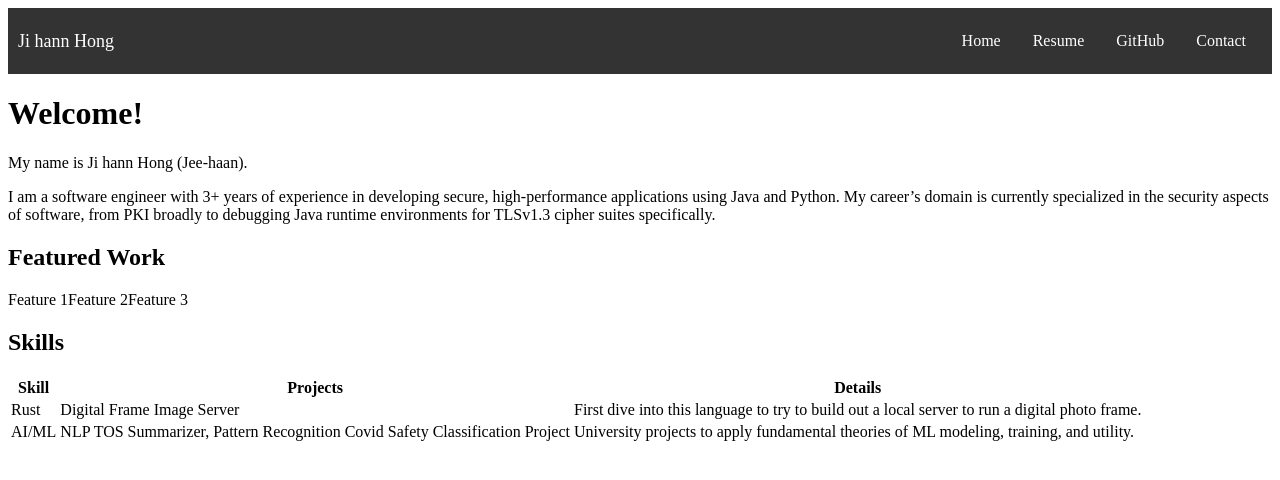
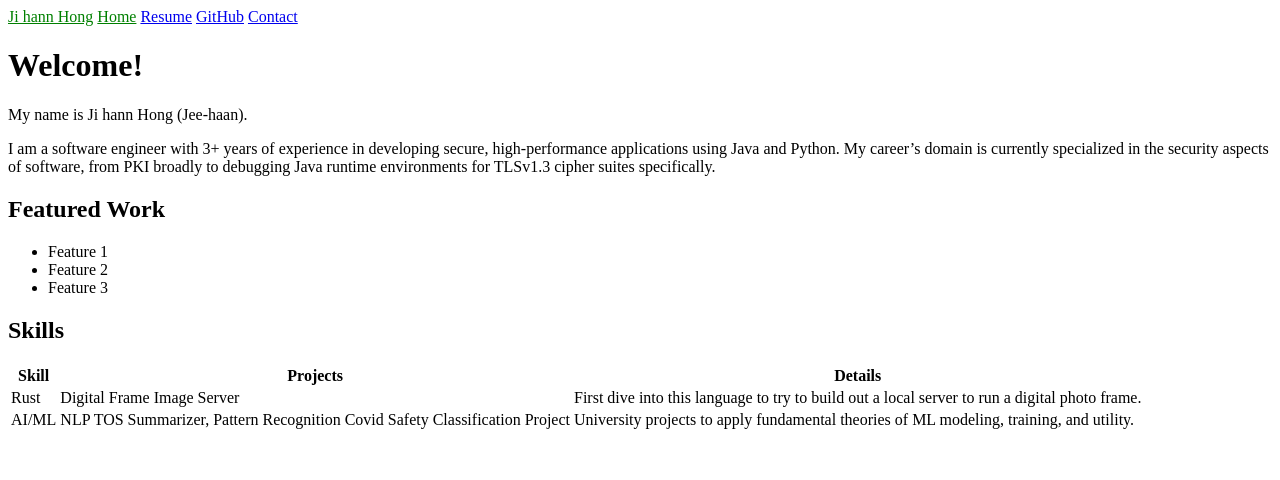
Before and after one commit to jhong16/My-Github-Page, a Jekyll site: the page built from index.md, in a window 1280 px wide. Shown: the top 480 px of the page. Built offline with Jekyll 4.4.1, drawn with Linux system fonts in a browser that asks for light colours.

Commit message:
HTML Formatting Cleanup

```diff
--- a/_includes/footer.html
+++ /dev/null
@@ -1,2 +0,0 @@
-<footer>
-</footer>
--- a/_includes/head.html
+++ /dev/null
@@ -1,6 +0,0 @@
-<head>
-    <meta charset="UTF-8">
-    <meta http-equiv="X-UA-Compatible" content="IE=edge">
-    <meta name="viewport" content="width=device-width, initial-scale=1.0">
-    <title>{{ page.title }}</title>
-</head>
--- /dev/null
+++ b/_includes/navigation.html
@@ -0,0 +1,5 @@
+<nav>
+    {% for item in site.data.navigation %}
+      <a href="{{ item.link }}"{% if page.url == item.link %} class="current"{% endif %}>{{ item.name }}</a>
+    {% endfor %}
+</nav>
--- a/_layouts/default.html
+++ b/_layouts/default.html
@@ -1,11 +1,16 @@
 <!doctype html>
 <html>
-  {% include head.html %}
+  <head>
+    <meta charset="UTF-8">
+    <meta http-equiv="X-UA-Compatible" content="IE=edge">
+    <meta name="viewport" content="width=device-width, initial-scale=1.0">
+    <title>{{ page.title }}</title>
+    <link rel="stylesheet" href="/assets/css/styles.css">
+  </head>
   <body>
-    {% include header.html %}
+    {% include navigation.html %}
     <main>
       {{ content }}
     </main>
-    {% include footer.html %}
   </body>
 </html>
--- /dev/null
+++ b/_sass/main.scss
@@ -0,0 +1,3 @@
+.current {
+    color: green;
+}
--- /dev/null
+++ b/assets/css/styles.scss
@@ -0,0 +1,3 @@
+---
+---
+@import "main";
```
Also changed, not shown: _data/navigation.yml (added, +10 -0 lines).
